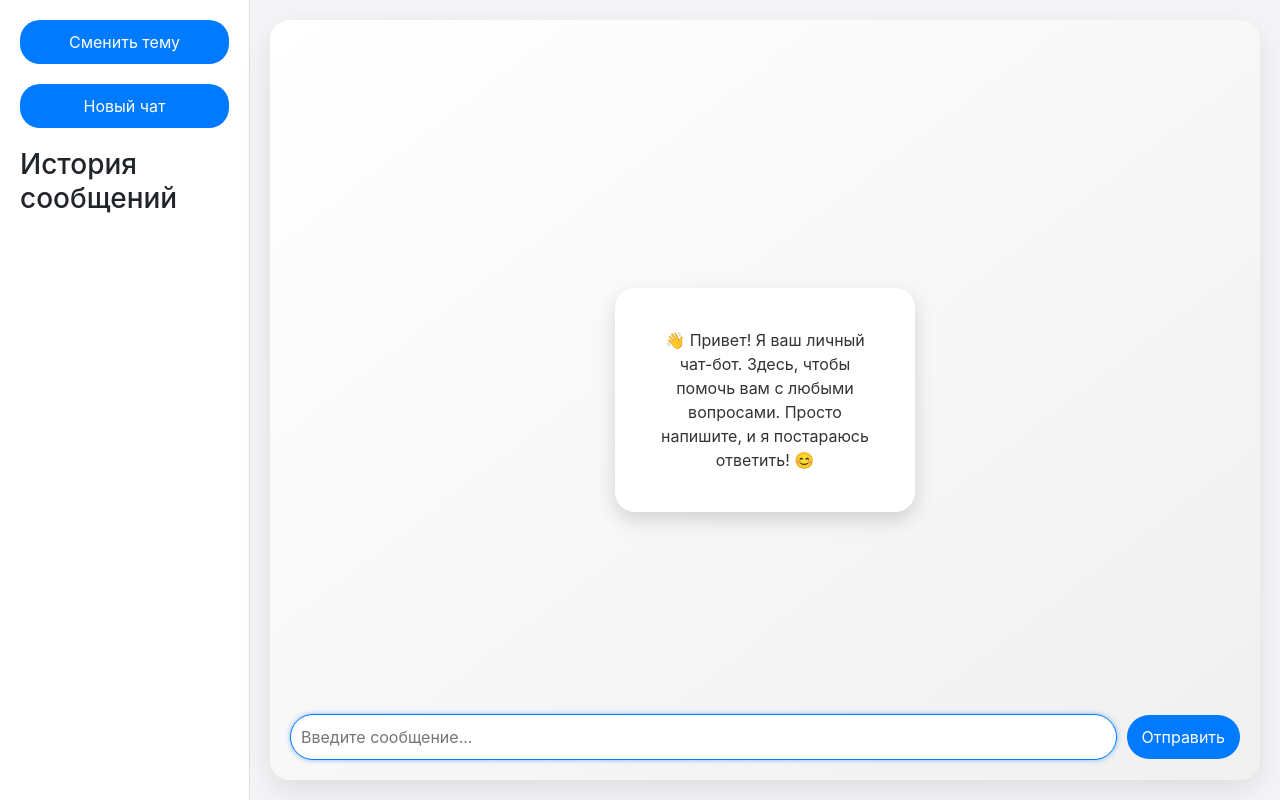
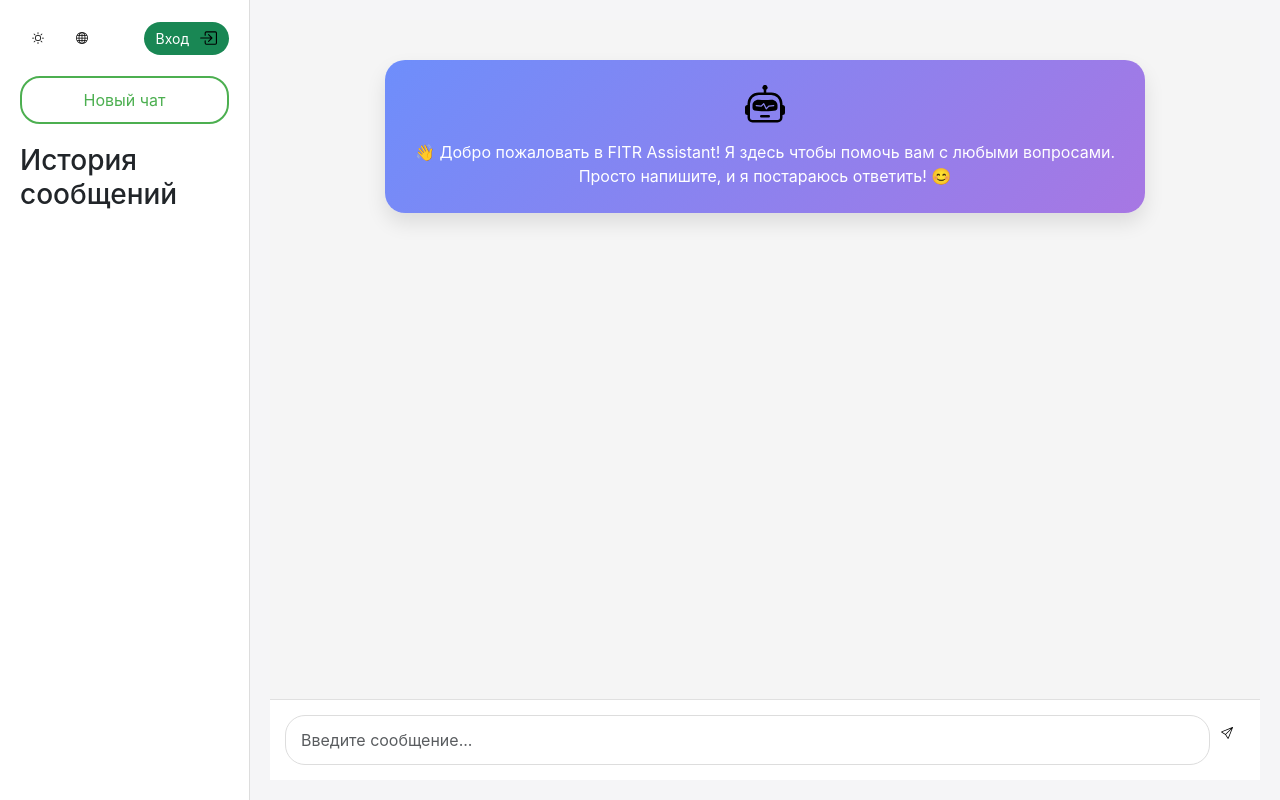
Before and after one commit to Evhesha/Message-broker, a React (Create React App) app in the folder message-broker.client/: page / in a window 1280 px wide. Built offline with nearby package versions, Linux system fonts and the light colour scheme; the HTML template or start-up script is replaced by a standard one.

Commit message:
New features

```diff
--- a/message-broker.client/src/components/ChatContainer/ChatContainer.css
+++ b/message-broker.client/src/components/ChatContainer/ChatContainer.css
@@ -1,117 +1,222 @@
-/* Основной контейнер чата */
+/* Основные стили */
 .chat-container {
-    flex: 1;
     display: flex;
     flex-direction: column;
-    padding: 20px;
-    background: linear-gradient(to bottom right, #ffffff, #f0f0f0);
-    border-radius: 20px;
-    box-shadow: 0 10px 30px rgba(0, 0, 0, 0.1);
+    height: 100%;
+    background-color: #f5f5f5;
     transition: background-color 0.3s;
-    position: relative; /* Позиционирование для центрирования */
 }
 
-/* Контейнер для сообщений */
+.chat-container.dark {
+    background-color: #2d2d2d;
+}
+
+/* Контейнер сообщений */
 .messages {
     flex: 1;
     overflow-y: auto;
+    padding: 20px;
     display: flex;
     flex-direction: column;
-    align-items: center; /* Центрирование сообщений */
-    justify-content: center; /* Центрирование по высоте */
+    gap: 15px;
 }
 
 /* Приветственное сообщение */
 .welcome-message {
-    background-color: #ffffff; /* Цвет фона для карточки */
-    color: #333; /* Цвет текста */
-    text-align: center; /* Центрирование текста */
-
-    padding: 40px; /* Увеличенные отступы для высоты */
+    background: linear-gradient(135deg, #6e8efb, #a777e3);
+    color: white;
     border-radius: 20px;
-    box-shadow: 0 8px 20px rgba(0, 0, 0, 0.15); /* Более глубокая тень */
-
-    margin: 0; /* Убираем отступы */
-    animation: slideIn 0.5s ease; /* Анимация появления */
-
-    position: absolute; /* Абсолютное позиционирование */
-    top: 50%; /* Центрируем по вертикали */
-    left: 50%; /* Центрируем по горизонтали */
-    transform: translate(-50%, -50%); /* Сдвиг для центрирования */
-    width: 300px; /* Фиксированная ширина */
+    padding: 25px;
+    margin: 20px auto;
+    max-width: 80%;
+    text-align: center;
+    box-shadow: 0 10px 20px rgba(0, 0, 0, 0.1);
+    animation-duration: 0.8s;
 }
 
-/* Анимация появления */
-@keyframes slideIn {
-    from {
-        transform: translate(-50%, -60px);
-        opacity: 0;
-    }
-    to {
-        transform: translate(-50%, -50%);
-        opacity: 1;
-    }
+.welcome-content {
+    display: flex;
+    flex-direction: column;
+    align-items: center;
 }
 
-/* Сообщения от бота */
-.message.bot {
-    background: #f0f0f0; /* Цвет для бот-сообщений */
-    color: black; /* Цвет текста */
-    align-self: flex-start; /* Выравнивание сообщений по левому краю */
+.welcome-icon {
+    margin-bottom: 15px;
+    color: white;
 }
 
-/* Отправленные сообщения */
-.message.sent {
-    background: linear-gradient(135deg, #4848d6, #294eb4);
-    color: white;
-    align-self: flex-end; /* Выравнивание сообщений по правому краю */
+.welcome-text {
+    font-size: 16px;
+    line-height: 1.5;
 }
 
-/* Контейнер для ввода сообщений */
-.input-container {
+/* Контейнеры сообщений */
+.message-container {
+    display: flex;
+    animation-duration: 0.3s;
+}
+
+.sent-container {
+    justify-content: flex-end;
+}
+
+.received-container {
+    justify-content: flex-start;
+}
+
+/* Стили сообщений */
+.message {
+    display: flex;
+    max-width: 70%;
+    border-radius: 18px;
+    padding: 12px 15px;
+    position: relative;
+    box-shadow: 0 2px 5px rgba(0, 0, 0, 0.1);
+}
+
+.message.sent {
+    background: linear-gradient(135deg, #00b09b, #96c93d);
+    color: white;
+    border-bottom-right-radius: 5px;
+}
+
+.message.received {
+    background: white;
+    color: #333;
+    border-bottom-left-radius: 5px;
+}
+
+.dark .message.received {
+    background: #3a3a3a;
+    color: #f0f0f0;
+}
+
+.message-header {
+    margin-right: 10px;
     display: flex;
     align-items: center;
-    margin-top: 10px;
 }
 
-/* Поле ввода сообщения */
-input[type="text"] {
-    flex: 1;
-    padding: 10px;
-    border: 1px solid #ccc;
-    border-radius: 25px;
-    outline: none;
-    font-size: 16px;
-
-    transition: border 0.3s, box-shadow 0.3s;
+.user-icon {
+    color: white;
 }
 
-/* Стили при фокусе на поле ввода */
-input[type="text"]:focus {
-    border-color: #007aff;
-    box-shadow: 0 0 5px rgba(0, 122, 255, 0.5);
+.bot-icon {
+    color: #6e8efb;
 }
 
-/* Кнопка отправки */
-.button {
-    margin-left: 10px;
-    padding: 10px 15px;
-    border: none;
-    border-radius: 25px;
-    background-color: #007aff;
-    color: white;
-    font-size: 16px;
-
-    cursor: pointer;
-    transition: background-color 0.2s, transform 0.1s;
+.dark .bot-icon {
+    color: #a777e3;
 }
 
-/* Стили при наведении на кнопку */
-.button:hover {
-    background-color: #0051a8;
+.message-content {
+    flex: 1;
 }
 
-/* Стили при нажатии на кнопку */
-.button:active {
-    transform: scale(0.95);
+.message-text {
+    word-wrap: break-word;
+    line-height: 1.4;
 }
+
+.message-time {
+    font-size: 11px;
+    opacity: 0.8;
+    display: flex;
+    align-items: center;
+    margin-top: 5px;
+    justify-content: flex-end;
+}
+
+.time-icon {
+    margin-right: 4px;
+}
+
+.sent .message-time {
+    color: rgba(255, 255, 255, 0.8);
+}
+
+.received .message-time {
+    color: rgba(0, 0, 0, 0.6);
+}
+
+.dark .received .message-time {
+    color: rgba(255, 255, 255, 0.6);
+}
+
+/* Поле ввода */
+.input-container {
+    padding: 15px;
+    background-color: white;
+    border-top: 1px solid #e0e0e0;
+}
+
+.dark .input-container {
+    background-color: #343434;
+    border-top: 1px solid #444;
+}
+
+.message-input {
+    border-radius: 20px !important;
+    resize: none;
+    padding: 12px 15px !important;
+    border: 1px solid #ddd !important;
+    box-shadow: none !important;
+}
+
+.dark .message-input {
+    background-color: #3a3a3a !important;
+    color: white !important;
+    border-color: #555 !important;
+}
+
+.message-input:focus {
+    box-shadow: 0 0 0 0.25rem rgba(110, 142, 251, 0.25) !important;
+    border-color: #6e8efb !important;
+}
+
+.send-button {
+    border-radius: 50% !important;
+    width: 45px;
+    height: 45px;
+    display: flex;
+    align-items: center;
+    justify-content: center;
+    margin-left: 10px;
+}
+
+/* Анимации */
+@keyframes fadeIn {
+    from { opacity: 0; transform: translateY(10px); }
+    to { opacity: 1; transform: translateY(0); }
+}
+
+.animate__animated {
+    animation-fill-mode: both;
+}
+
+.animate__fadeIn {
+    animation-name: fadeIn;
+}
+
+/* Кастомизация скроллбара */
+.messages::-webkit-scrollbar {
+    width: 6px;
+}
+
+.messages::-webkit-scrollbar-track {
+    background: #f1f1f1;
+    border-radius: 3px;
+}
+
+.messages::-webkit-scrollbar-thumb {
+    background: #c1c1c1;
+    border-radius: 3px;
+}
+
+.dark .messages::-webkit-scrollbar-track {
+    background: #3a3a3a;
+}
+
+.dark .messages::-webkit-scrollbar-thumb {
+    background: #555;
+}
--- a/message-broker.client/src/components/ChatContainer/ChatContainer.jsx
+++ b/message-broker.client/src/components/ChatContainer/ChatContainer.jsx
@@ -1,58 +1,102 @@
-import React, { useEffect, useState } from 'react';
+import React, { useEffect, useState, useRef } from 'react';
+import { Button, InputGroup, Form } from 'react-bootstrap';
+import { Send, Clock, PersonFill, Robot } from 'react-bootstrap-icons';
 import './ChatContainer.css';
 
-const ChatContainer = ({ messages, sendMessage }) => {
+const ChatContainer = ({ messages, sendMessage, darkMode }) => {
     const [showWelcomeMessage, setShowWelcomeMessage] = useState(true);
+    const messagesEndRef = useRef(null);
 
-    const welcomeMessage = "👋 Привет! Я ваш личный чат-бот. Здесь, чтобы помочь вам с любыми вопросами. Просто напишите, и я постараюсь ответить! 😊";
+    const welcomeMessage = {
+        text: "👋 Добро пожаловать в FITR Assistant! Я здесь чтобы помочь вам с любыми вопросами. Просто напишите, и я постараюсь ответить! 😊",
+        type: 'received',
+        timestamp: new Date()
+    };
+
+    const scrollToBottom = () => {
+        messagesEndRef.current?.scrollIntoView({ behavior: "smooth" });
+    };
 
     const handleKeyPress = (event) => {
-        if (event.key === 'Enter') {
-            sendMessage();
-            if (showWelcomeMessage) {
-                setShowWelcomeMessage(false);
-            }
+        if (event.key === 'Enter' && !event.shiftKey) {
+            event.preventDefault();
+            handleSendMessage();
         }
     };
 
     const handleSendMessage = () => {
         sendMessage();
-        if (showWelcomeMessage) {
-            setShowWelcomeMessage(false);
-        }
+        if (showWelcomeMessage) setShowWelcomeMessage(false);
     };
 
     useEffect(() => {
         if (messages.length > 0) {
             setShowWelcomeMessage(false);
         }
+        scrollToBottom();
     }, [messages]);
 
+    const formatTime = (date) => {
+        return new Date(date).toLocaleTimeString([], { hour: '2-digit', minute: '2-digit' });
+    };
+
     return (
-        <div className="chat-container">
+        <div className={`chat-container ${darkMode ? 'dark' : ''}`}>
             <div className="messages" id="messages">
                 {showWelcomeMessage && (
-                    <div className="welcome-message">
-                        {welcomeMessage}
+                    <div className="welcome-message animate__animated animate__fadeIn">
+                        <div className="welcome-content">
+                            <Robot size={40} className="welcome-icon" />
+                            <div className="welcome-text">{welcomeMessage.text}</div>
+                        </div>
                     </div>
                 )}
+
                 {messages.map((msg, index) => (
-                    <div key={index} className={`message ${msg.type}`}>
-                        {msg.text}
+                    <div
+                        key={index}
+                        className={`message-container ${msg.type}-container animate__animated animate__fadeIn`}
+                        style={{ animationDelay: `${index * 0.1}s` }}
+                    >
+                        <div className={`message ${msg.type}`}>
+                            <div className="message-header">
+                                {msg.type === 'sent' ? (
+                                    <PersonFill className="user-icon" />
+                                ) : (
+                                    <Robot className="bot-icon" />
+                                )}
+                            </div>
+                            <div className="message-content">
+                                <div className="message-text">{msg.text}</div>
+                                <div className="message-time">
+                                    <Clock size={12} className="time-icon" />
+                                    {formatTime(msg.timestamp)}
+                                </div>
+                            </div>
+                        </div>
                     </div>
                 ))}
+                <div ref={messagesEndRef} />
             </div>
+
             <div className="input-container">
-                <input
-                    type="text"
-                    id="messageInput"
-                    placeholder="Введите сообщение..."
-                    autoFocus
-                    onKeyPress={handleKeyPress}
-                />
-                <button className="button" onClick={handleSendMessage}>
-                    Отправить
-                </button>
+                <InputGroup>
+                    <Form.Control
+                        as="textarea"
+                        rows={1}
+                        id="messageInput"
+                        placeholder="Введите сообщение..."
+                        onKeyPress={handleKeyPress}
+                        className={`message-input ${darkMode ? 'dark' : ''}`}
+                    />
+                    <Button
+                        variant={darkMode ? "outline-light" : "primary"}
+                        className="send-button"
+                        onClick={handleSendMessage}
+                    >
+                        <Send size={20} />
+                    </Button>
+                </InputGroup>
             </div>
         </div>
     );
--- a/message-broker.client/src/components/Sidebar/Sidebar.css
+++ b/message-broker.client/src/components/Sidebar/Sidebar.css
@@ -4,6 +4,8 @@
     border-right: 1px solid #dddddd;
     padding: 20px;
     transition: background-color 0.3s;
+    display: flex;
+    flex-direction: column;
 }
 
 .sidebar.dark {
@@ -11,23 +13,85 @@
     color: white;
 }
 
-.theme-toggle,
+.sidebar-header {
+    display: flex;
+    justify-content: space-between;
+    align-items: center;
+    margin-bottom: 20px;
+    gap: 8px;
+}
+
+.btn {
+    cursor: pointer;
+    border: none;
+    border-radius: 50%;
+    width: 36px;
+    height: 36px;
+    display: flex;
+    align-items: center;
+    justify-content: center;
+    transition: all 0.2s;
+    background-color: transparent;
+}
+
+.theme-toggle {
+    color: #ffc107;
+}
+
+.theme-toggle:hover {
+    background-color: rgba(255, 193, 7, 0.1);
+}
+
+.language-toggle {
+    color: #0d6efd;
+}
+
+.language-toggle:hover {
+    background-color: rgba(13, 110, 253, 0.1);
+}
+
+.login-button {
+    cursor: pointer;
+    background-color: #198754;
+    color: white;
+    border: none;
+    border-radius: 20px;
+    padding: 6px 12px;
+    display: flex;
+    align-items: center;
+    gap: 6px;
+    transition: all 0.2s;
+    margin-left: auto;
+}
+
+.login-button:hover {
+    background-color: #157347;
+}
+
+.login-text {
+    font-size: 14px;
+}
+
+.login-icon {
+    margin-left: 4px;
+}
+
 .new-chat {
     cursor: pointer;
-    background: #007aff;
-    border: none;
+    background: white;
+    border: 2px solid #4caf50;
     border-radius: 20px;
-    color: white;
+    color: #4caf50;
     font-size: 16px;
     margin-bottom: 20px;
     padding: 10px;
     width: 100%;
-    transition: background-color 0.2s;
+    transition: background-color 0.2s, color 0.2s;
 }
 
-.theme-toggle:hover,
 .new-chat:hover {
-    background-color: #0051a8;
+    background-color: #4caf50;
+    color: white;
 }
 
 h3 {
@@ -37,6 +101,8 @@
 .chat-list {
     list-style: none;
     padding: 0;
+    flex-grow: 1;
+    overflow-y: auto;
 }
 
 .chat-title {
@@ -51,3 +117,32 @@
 .chat-title:hover {
     background-color: #e0e0e5;
 }
+
+.sidebar.dark .chat-title {
+    background-color: #3a3a3c;
+    color: white;
+}
+
+.sidebar.dark .chat-title:hover {
+    background-color: #4a4a4c;
+}
+
+.sidebar.dark .new-chat {
+    background: #2c2c2e;
+    color: #4caf50;
+    border-color: #4caf50;
+}
+
+.sidebar.dark .new-chat:hover {
+    background-color: #4caf50;
+    color: white;
+}
+
+.sidebar.dark .login-button {
+    background-color: #198754;
+    color: white;
+}
+
+.sidebar.dark .login-button:hover {
+    background-color: #157347;
+}
--- a/message-broker.client/src/components/Sidebar/Sidebar.jsx
+++ b/message-broker.client/src/components/Sidebar/Sidebar.jsx
@@ -1,11 +1,37 @@
 import React from 'react';
 import './Sidebar.css';
+import { Sun, Moon, Globe, BoxArrowInRight } from 'react-bootstrap-icons';
 
-const Sidebar = ({ toggleTheme, startNewChat, chatHistory }) => {
+const Sidebar = ({ toggleTheme, startNewChat, chatHistory, isDarkTheme, toggleLanguage }) => {
     return (
-        <div className="sidebar">
-            <button className="theme-toggle" onClick={toggleTheme}>Сменить тему</button>
-            <button className="new-chat" onClick={startNewChat}>Новый чат</button>
+        <div className={`sidebar ${isDarkTheme ? 'dark' : ''}`}>
+            <div className="sidebar-header">
+                <button
+                    className="btn theme-toggle"
+                    onClick={toggleTheme}
+                    title={isDarkTheme ? 'Switch to light theme' : 'Switch to dark theme'}
+                >
+                    {isDarkTheme ? <Moon size={18} /> : <Sun size={18} />}
+                </button>
+
+                <button
+                    className="btn language-toggle"
+                    onClick={toggleLanguage}
+                    title="Switch language"
+                >
+                    <Globe size={18} />
+                </button>
+
+                <button className="login-button">
+                    <span className="login-text">Вход</span>
+                    <BoxArrowInRight size={18} className="login-icon" />
+                </button>
+            </div>
+
+            <button className="new-chat" onClick={startNewChat}>
+                Новый чат
+            </button>
+
             <h3>История сообщений</h3>
             <ul className="chat-list">
                 {chatHistory.map((chat, index) => (
```
Also changed, not shown: message-broker.client/src/components/MessageHistory/MessageHistory.css (+5 -4 lines), message-broker.client/src/App.css (line endings or trailing spaces).
